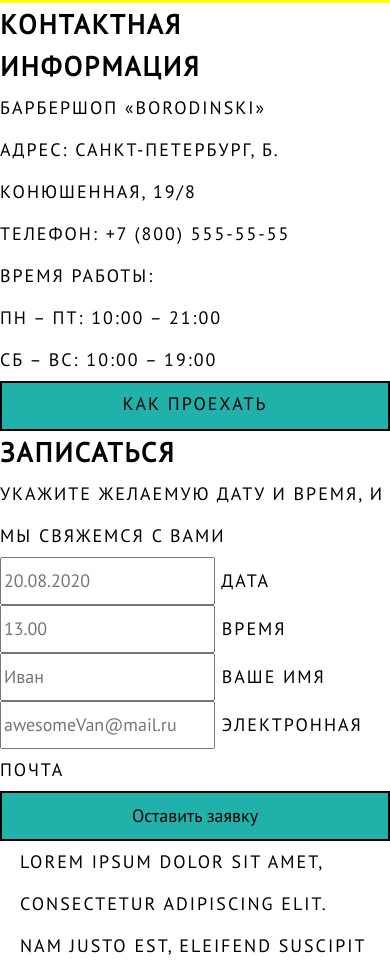
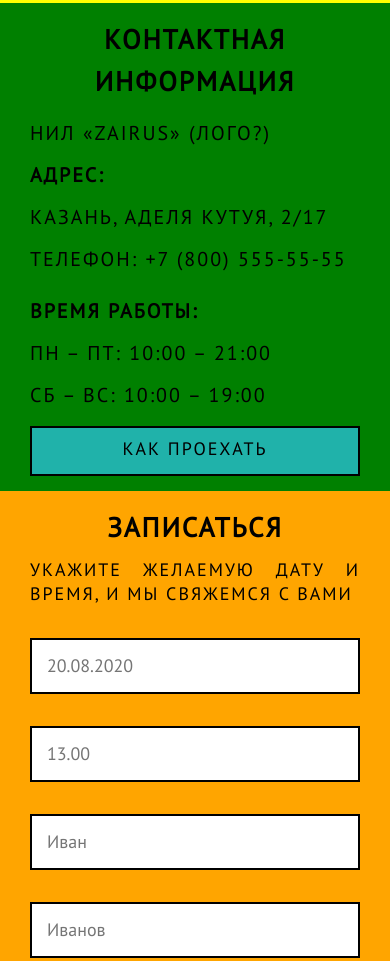
Before and after one commit to ShuliatevAl/ZaiRus, a website: page _src/index.html in a window 390 px wide. Shown: the part 1947-2908 px from the top of the page. Drawn offline with nearby package versions, Linux system fonts and the light colour scheme; files that its build step writes are made by us from their sources; files whose address does not match are found by name.

Commit message:
Форма и блок контактов
С адаптивом, но кнопки нужно выравнивать по контенту

```diff
--- a/_src/index.html
+++ b/_src/index.html
@@ -122,38 +122,44 @@
                     <section class="index__contacts contacts">
                         <h2 class="index__title">Контактная информация</h2>
                         <p class="contacts__adress">
-                            Барбершоп «Borodinski»<br>
-                            Адрес: Санкт-Петербург, Б. Конюшенная, 19/8<br>
+                            НИЛ «ZaiRus» (лого?)<br>
+                            <span class="contacts__highlight">Адрес:</span><br>
+                            Казань, Аделя Кутуя, 2/17<br>
                             Телефон: <a href="tel:+78005555555">+7 (800) 555-55-55</a>
                         </p>
                         <p class="contacts__hours">
-                            Время работы:<br>
+                            <span class="contacts__highlight">Время работы:</span><br>
                             Пн – Пт: 10:00 – 21:00<br>
                             Сб – Вс: 10:00 – 19:00<br>
                          </p>
-                         <a class="button" href="" title="Открыть карту">Как проехать</a>
+                         <a class="contacts__button button" href="" title="Открыть карту">Как проехать</a>
                     </section>
                     <section class="index__appointment appointment">
                         <h2 class="index__title">Записаться</h2>
                         <p class="appointment__description">Укажите желаемую дату и время, и мы свяжемся с Вами</p>
                         <form class="appointment__form form" action="index.html" method="POST">
-                            <div class="form__field-holder">
+                            <div class="form__field-holder form__field-holder_first">
 								<input id="date-field" class="form__field" type="text" name="date" placeholder="20.08.2020">
 								<label for="date-field" class="form__label">Дата</label>
 							</div>
 
-	                     	<div class="form__field-holder">
+	                     	<div class="form__field-holder form__field-holder_second">
 								<input id="time-field" class="form__field" type="text" name="time" placeholder="13.00">
 								<label for="time-field" class="form__label">Время</label>
 	                     	</div>
 
-							<div class="form__field-holder">
-								<input id="name-field" class="form__field" type="text" name="name" placeholder="Иван">
-								<label for="name-field" class="form__label">Ваше имя</label>
+							<div class="form__field-holder form__field-holder_third">
+								<input id="firstname-field" class="form__field" type="text" name="firstname" placeholder="Иван">
+								<label for="firstname-field" class="form__label">Ваше имя</label>
+                            </div>
+
+                            <div class="form__field-holder form__field-holder_fourth">
+								<input id="surname-field" class="form__field" type="text" name="surname" placeholder="Иванов">
+								<label for="surname-field" class="form__label">Ваша фамилия</label>
 	                     	</div>
 
-							<div class="form__field-holder">
-								<input id="email-field" class="form__field" type="email" name="email" placeholder="awesomeVan@mail.ru">
+                            <div class="form__field-holder form__field-holder_last">
+								<input id="email-field" class="form__field form__field_last" type="email" name="email" placeholder="awesomeVan@mail.ru">
 								<label for="email-field" class="form__label">Электронная почта</label>
 	                     	</div>
 
--- a/_src/scss/_index.scss
+++ b/_src/scss/_index.scss
@@ -27,6 +27,30 @@
       min-width: $minWidth;
       min-height: 300px;
       background-color: yellow;
+    }
+
+    &__middle {
+      display: flex;
+      justify-content: space-between;
+      flex-wrap: wrap;
+    }
+
+    &__contacts {
+      flex: 1 0 45%;
+      min-width: $minWidth;
+
+      background-color: green;
+    }
+
+    &__appointment {
+      flex: 1 0 55%;
+      min-width: $minWidth;
+
+      background-color: orange;
+    }
+
+    &__title {
+      text-align: center;
     }
 }
 
@@ -286,9 +310,112 @@
   }
 }
 
+.contacts {
+  padding: 15px 30px;
+
+  &__adress,
+  &__hours {
+    margin: 10px auto;
+
+    font-size: 20px;
+  }
+
+  &__highlight {
+    font-weight: bold;
+  }
+}
+
+.appointment {
+  padding: 15px 30px;
+
+  &__description {
+    margin: 10px 0;
+    text-align: justify;
+    line-height: 24px;
+  }
+}
+
+.form {
+  display: flex;
+  justify-content: space-between;
+  flex-wrap: wrap;
+
+  &__field-holder {
+    flex: 1 0 50%;
+    position: relative;
+    margin: 10px auto;
+
+    &_first,
+    &_third {
+      padding-right: 10px;
+    }
+
+    &_second,
+    &_fourth {
+      padding-left: 10px;
+    }
+
+    &_last {
+      flex: 1 0 100%;
+      margin-bottom: 30px;
+    }
+  }
+
+  &__field {
+    min-width: 100%;
+
+    margin-top: 12px;
+    padding: 5px 15px;
+
+    border: 2px solid black;
+    background-color: white;
+
+    &_last {
+      min-width: 100%;
+    }
+
+    &:focus {
+      outline: none;
+      border: 2px solid rgb(102, 61, 21);
+    }
+
+    &::placeholder {
+      text-transform: capitalize;
+    }
+
+    &:placeholder-shown + .form__label {
+      position: absolute;
+      overflow: hidden;
+      clip: rect(0 0 0 0);
+      height: 1px;
+      width: 1px;
+      margin: -1px;
+      padding: 0;
+      border: 0;
+    }
+  }
+
+  &__label {
+    position: absolute;
+    top: -20px;
+    left: 15px;
+
+    display: block;
+    padding: 0;
+
+    font-size: 14px;
+    font-weight: bold;
+    background-color: transparent;
+  }
+
+  &__button {
+    text-transform: uppercase;
+  }
+}
+
 // Медиа выражения
 
-@media screen and (min-width: 1050px) {
+@media screen and (min-width: 1066px) {
     .slider {
       min-height: 400px;
 
@@ -354,6 +481,51 @@
 
     .news {
       order: 2;
+    }
+
+    .form {
+      &__field-holder {
+        flex: 0 0 45%;
+        &_last {
+          flex: 0 0 100%;
+        }
+
+        &_first,
+        &_second,
+        &_third,
+        &_fourth {
+          padding: 0;
+        }
+      }
+    }
+  }
+
+  @media screen and (max-width: 960px) {
+    .form {
+      flex-direction: column;
+      &__field-holder {
+        flex: 1 0 50%;
+        min-width: 100%;
+      }
+    }
+  }
+
+  @media screen and (max-width: 711px) {
+    .form {
+      flex-direction: row;
+      &__field-holder {
+        flex: 1 0 50%;
+        min-width: 200px;
+
+        &_first,
+        &_third {
+          padding-right: 10px;
+        }
+        &_second,
+        &_fourth {
+          padding-left: 10px;
+        }
+      }
     }
   }
 
@@ -424,3 +596,20 @@
     margin-top: 15px;
   }
 }
+
+@media screen and (max-width: 535px) {
+  .form {
+    flex-direction: column;
+    &__field-holder {
+      flex: 1 0 50%;
+      min-width: 100%;
+
+      &_first,
+      &_third,
+      &_second,
+      &_fourth {
+        padding: 0;
+      }
+    }
+  }
+}
```
Also changed, not shown: dist/css/style.css, dist/css/style.min.css, dist/index.html.
